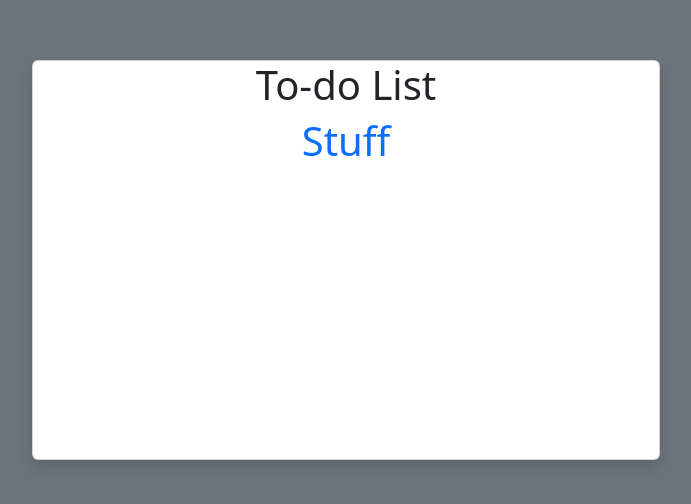
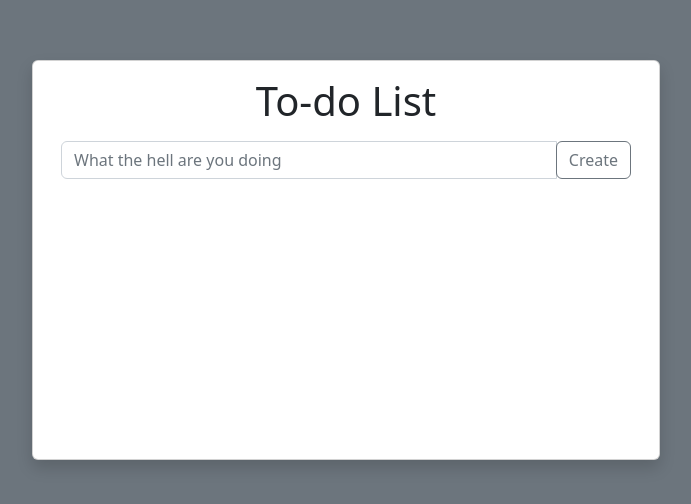
Before and after one commit to Joshtdale/todo-list, a React (Create React App) app in the folder app/: page / in a window 1280 px wide. Shown: the part 140-644 px from the top of the page, without its empty margins (294-985 px from the left). Built offline with nearby package versions, Linux system fonts and the light colour scheme.

Commit message:
style and input added

```diff
--- a/app/src/App.js
+++ b/app/src/App.js
@@ -1,10 +1,33 @@
 import { useState } from 'react'
 import React from 'react';
+import Input from './Input';
 
-function App(){
+function App() {
     return (
         <div>
-            <h1 className='text-center text-primary'>Stuff</h1>
+            {/* <div className="row">
+                <div className="col">
+                    <h1 className='text-center text-primary'>Stuff</h1>
+                </div>
+            </div> */}
+
+            <div className="row">
+                <div className="col">
+                    <Input />
+                </div>
+            </div>
+
+            <div className="row">
+                <div className="col">
+
+                </div>
+            </div>
+
+            <div className="row">
+                <div className="col">
+
+                </div>
+            </div>
         </div>
     )
 }
--- /dev/null
+++ b/app/src/Input.js
@@ -0,0 +1,12 @@
+function Input() {
+    return (
+        <div className="input-group mb-3">
+            <input type="text" className="form-control" placeholder="What the hell are you doing" aria-label="Recipient's username" aria-describedby="basic-addon2"></input>
+            <div className="input-group-append">
+                <button className="btn btn-outline-secondary" type="button">Create</button>
+            </div>
+        </div>
+    )
+}
+
+export default Input
--- a/app/src/index.js
+++ b/app/src/index.js
@@ -11,11 +11,11 @@ root.render(
       <div className="card h-50 w-50 shadow">
         <div className="row">
           <div className="col">
-            <h1 className='text-center'>To-do List</h1>
+            <h1 className='text-center m-3'>To-do List</h1>
           </div>
         </div>
 
-        <div className="row">
+        <div className="row mx-3">
           <div className="col">
             <App />
 
```
